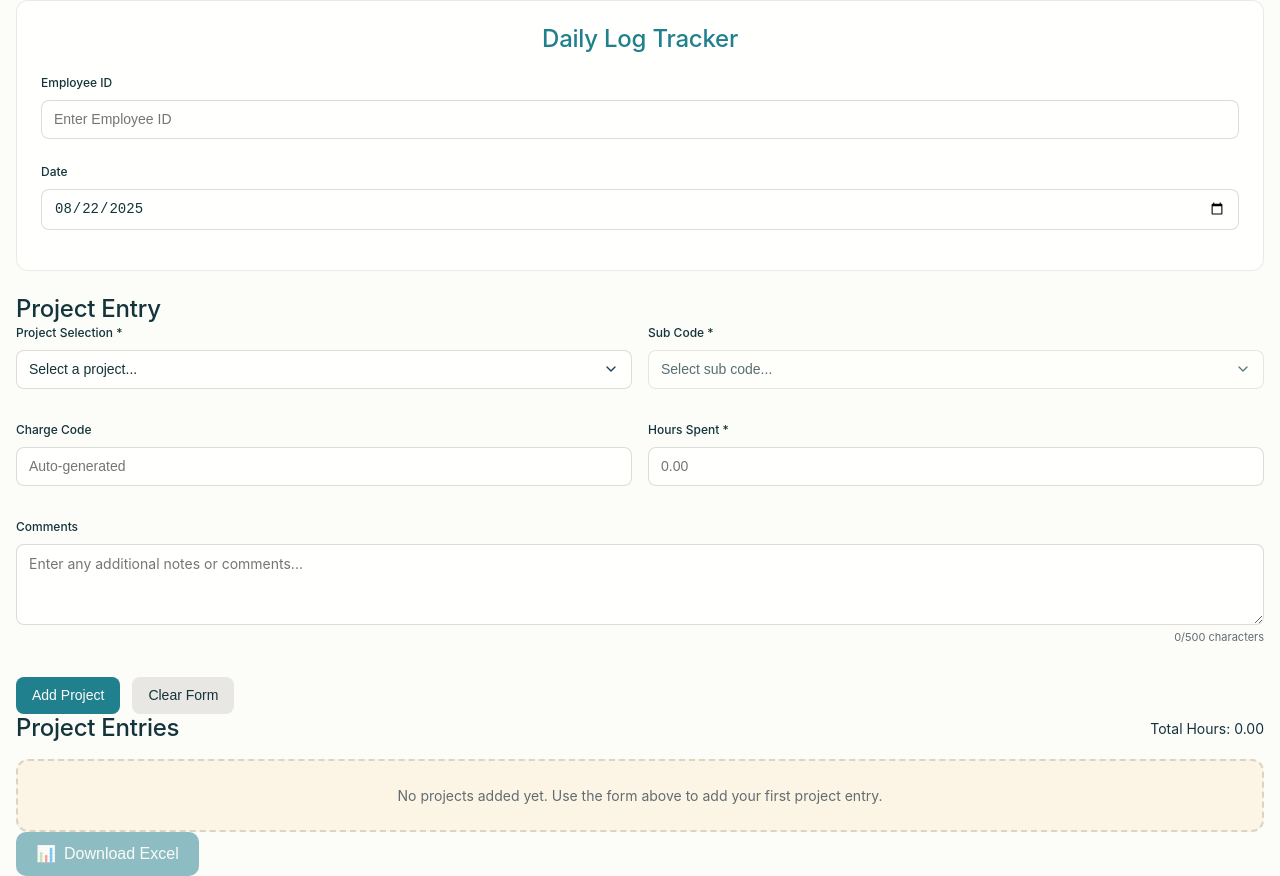
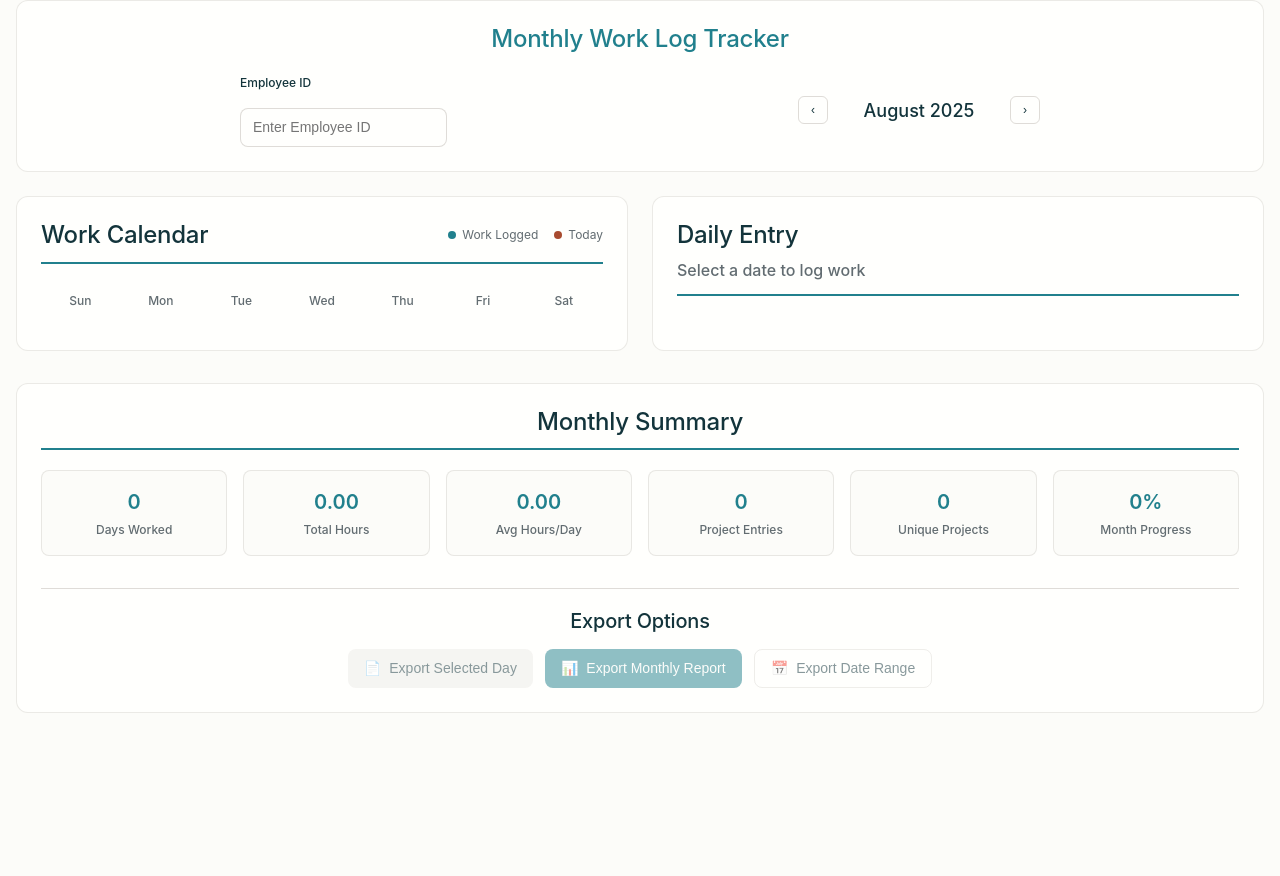
Before and after one commit to kdjay517/daily-log-tracker, a plain HTML site: page index.html in a window 1280 px wide. After the commit the page ends 800 px from the top, so only its background shows below. Drawn offline with Linux system fonts and the light colour scheme; a web font is replaced by a local one.

Commit message:
Update index.html

```diff
--- a/index.html
+++ b/index.html
@@ -3,29 +3,72 @@
 <head>
     <meta charset="UTF-8">
     <meta name="viewport" content="width=device-width, initial-scale=1.0">
-    <title>Enhanced Daily Log Tracker</title>
+    <title>Monthly Work Log Tracker</title>
     <link rel="stylesheet" href="style.css">
     <script src="https://cdnjs.cloudflare.com/ajax/libs/xlsx/0.18.5/xlsx.full.min.js"></script>
 </head>
 <body>
     <div class="container">
         <header class="header">
-            <h1>Daily Log Tracker</h1>
+            <h1>Monthly Work Log Tracker</h1>
+            <div class="header-controls">
                 <div class="employee-section">
-                <div class="form-group">
                     <label for="employeeId" class="form-label">Employee ID</label>
                     <input type="text" id="employeeId" class="form-control" placeholder="Enter Employee ID" required>
                 </div>
-                <div class="form-group">
-                    <label for="logDate" class="form-label">Date</label>
-                    <input type="date" id="logDate" class="form-control" required>
+                <div class="month-navigation">
+                    <button type="button" id="prevMonth" class="btn btn--outline btn--sm">‹</button>
+                    <div class="current-month">
+                        <span id="currentMonthYear">August 2025</span>
+                    </div>
+                    <button type="button" id="nextMonth" class="btn btn--outline btn--sm">›</button>
                 </div>
             </div>
         </header>
 
-        <main class="main-content">
-            <section class="project-entry-section">
-                <h2>Project Entry</h2>
+        <main class="main-layout">
+            <!-- Calendar Section -->
+            <section class="calendar-section">
+                <div class="calendar-header">
+                    <h2>Work Calendar</h2>
+                    <div class="calendar-legend">
+                        <div class="legend-item">
+                            <span class="legend-dot work-logged"></span>
+                            <span>Work Logged</span>
+                        </div>
+                        <div class="legend-item">
+                            <span class="legend-dot today-marker"></span>
+                            <span>Today</span>
+                        </div>
+                    </div>
+                </div>
+
+                <div class="calendar-grid">
+                    <div class="calendar-weekdays">
+                        <div class="weekday">Sun</div>
+                        <div class="weekday">Mon</div>
+                        <div class="weekday">Tue</div>
+                        <div class="weekday">Wed</div>
+                        <div class="weekday">Thu</div>
+                        <div class="weekday">Fri</div>
+                        <div class="weekday">Sat</div>
+                    </div>
+                    <div id="calendarDates" class="calendar-dates">
+                        <!-- Calendar dates will be generated here -->
+                    </div>
+                </div>
+            </section>
+
+            <!-- Daily Entry Panel -->
+            <section class="daily-entry-section">
+                <div class="daily-header">
+                    <h2>Daily Entry</h2>
+                    <div id="selectedDateDisplay" class="selected-date">
+                        Select a date to log work
+                    </div>
+                </div>
+
+                <div id="entryForm" class="entry-form hidden">
                     <form id="projectForm" class="project-form">
                         <div class="form-row">
                             <div class="form-group">
@@ -66,46 +109,103 @@
                             <button type="button" id="clearForm" class="btn btn--secondary">Clear Form</button>
                         </div>
                     </form>
-            </section>
 
-            <section class="project-list-section">
+                    <!-- Daily Projects List -->
+                    <div class="daily-projects">
                         <div class="section-header">
-                    <h2>Project Entries</h2>
-                    <div class="total-hours">
-                        Total Hours: <span id="totalHours">0.00</span>
+                            <h3>Projects for Selected Date</h3>
+                            <div class="daily-total">
+                                Total: <span id="dailyTotalHours">0.00</span> hrs
                             </div>
                         </div>
 
-                <div id="emptyState" class="empty-state">
-                    <p>No projects added yet. Use the form above to add your first project entry.</p>
+                        <div id="dailyEmptyState" class="empty-state">
+                            <p>No projects logged for this date.</p>
                         </div>
 
-                <div id="projectTable" class="project-table hidden">
-                    <table>
-                        <thead>
-                            <tr>
-                                <th>Project ID</th>
-                                <th>Project Title</th>
-                                <th>Sub Code</th>
-                                <th>Charge Code</th>
-                                <th>Hours</th>
-                                <th>Comments</th>
-                                <th>Action</th>
-                            </tr>
-                        </thead>
-                        <tbody id="projectTableBody">
-                        </tbody>
-                    </table>
+                        <div id="dailyProjectList" class="project-list hidden">
+                            <!-- Daily projects will be rendered here -->
                         </div>
-
-                <div class="export-section">
-                    <button id="downloadExcel" class="btn btn--primary btn--lg" disabled>
-                        <span class="btn-icon">📊</span>
-                        Download Excel
-                    </button>
+                    </div>
                 </div>
             </section>
         </main>
+
+        <!-- Monthly Summary Dashboard -->
+        <section class="summary-dashboard">
+            <h2>Monthly Summary</h2>
+            <div class="summary-grid">
+                <div class="summary-card">
+                    <div class="summary-value" id="totalDaysWorked">0</div>
+                    <div class="summary-label">Days Worked</div>
+                </div>
+                <div class="summary-card">
+                    <div class="summary-value" id="totalHoursMonth">0.00</div>
+                    <div class="summary-label">Total Hours</div>
+                </div>
+                <div class="summary-card">
+                    <div class="summary-value" id="averageHours">0.00</div>
+                    <div class="summary-label">Avg Hours/Day</div>
+                </div>
+                <div class="summary-card">
+                    <div class="summary-value" id="totalProjects">0</div>
+                    <div class="summary-label">Project Entries</div>
+                </div>
+                <div class="summary-card">
+                    <div class="summary-value" id="uniqueProjects">0</div>
+                    <div class="summary-label">Unique Projects</div>
+                </div>
+                <div class="summary-card progress-card">
+                    <div class="summary-value" id="monthProgress">0%</div>
+                    <div class="summary-label">Month Progress</div>
+                </div>
+            </div>
+
+            <!-- Export Options -->
+            <div class="export-toolbar">
+                <h3>Export Options</h3>
+                <div class="export-buttons">
+                    <button id="exportDaily" class="btn btn--secondary" disabled>
+                        <span class="btn-icon">📄</span>
+                        Export Selected Day
+                    </button>
+                    <button id="exportMonth" class="btn btn--primary" disabled>
+                        <span class="btn-icon">📊</span>
+                        Export Monthly Report
+                    </button>
+                    <button id="exportRange" class="btn btn--outline" disabled>
+                        <span class="btn-icon">📅</span>
+                        Export Date Range
+                    </button>
+                </div>
+            </div>
+        </section>
+    </div>
+
+    <!-- Date Range Modal -->
+    <div id="dateRangeModal" class="modal hidden">
+        <div class="modal-content">
+            <div class="modal-header">
+                <h3>Export Date Range</h3>
+                <button type="button" id="closeDateRange" class="modal-close">×</button>
+            </div>
+            <div class="modal-body">
+                <div class="form-row">
+                    <div class="form-group">
+                        <label for="startDate" class="form-label">Start Date</label>
+                        <input type="date" id="startDate" class="form-control" required>
+                    </div>
+                    <div class="form-group">
+                        <label for="endDate" class="form-label">End Date</label>
+                        <input type="date" id="endDate" class="form-control" required>
+                    </div>
+                </div>
+            </div>
+            <div class="modal-footer">
+                <button type="button" id="cancelRange" class="btn btn--secondary">Cancel</button>
+                <button type="button" id="exportRangeConfirm" class="btn btn--primary">Export Range</button>
+            </div>
+        </div>
     </div>
 
     <!-- Success/Error Messages -->
```
Lines whose indentation alone changed are shown as unchanged.
